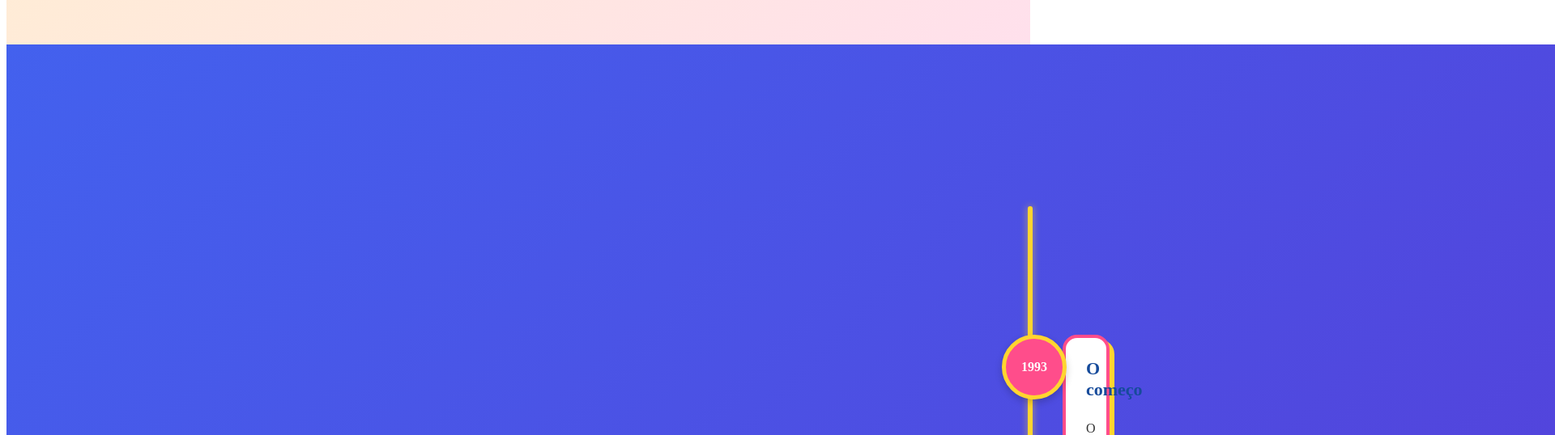
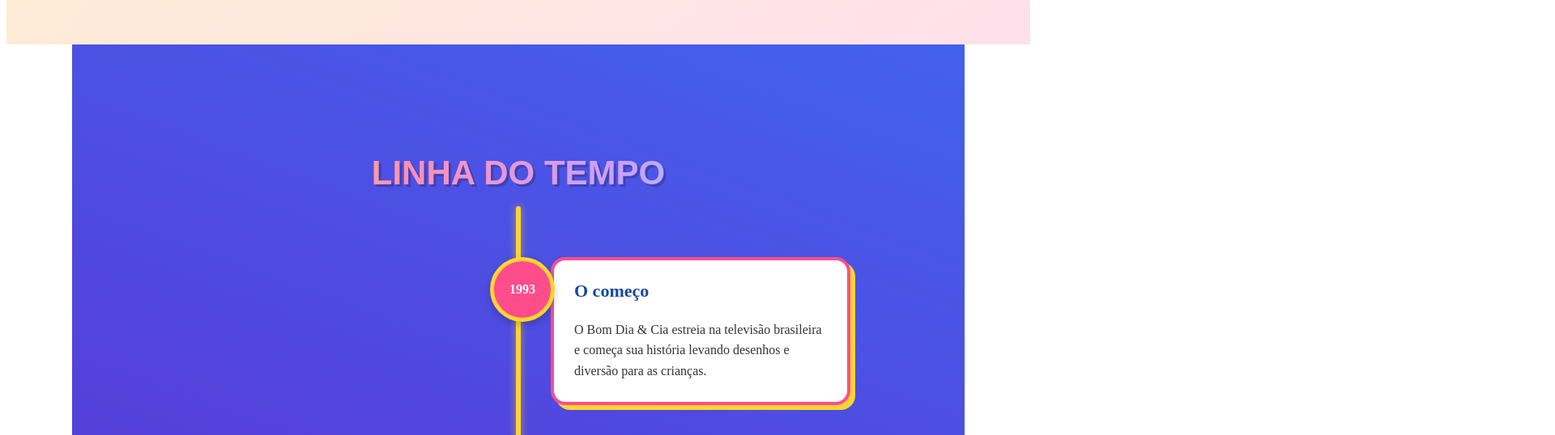
Before and after one commit to Samucabr09/Projeto-Bom-Dia---Cia, a plain HTML site: page index.html in a window 1280 px wide. Shown: the part 1943-2481 px from the top of the page at 81% size, 1920 px wide, since content can reach past the window. Drawn offline with Linux system fonts and the light colour scheme.

Commit message:
desenhos-pt3

```diff
--- a/style.css
+++ b/style.css
@@ -344,10 +344,10 @@
 .linha-do-tempo {
     min-height: 100vh;
 
-    padding: 100px 100%;
+    padding: 100px 8%;
 
     background: linear-gradient(
-        135deg,
+        200deg,
         #4361ee,
         #7209b7    );
 
```
